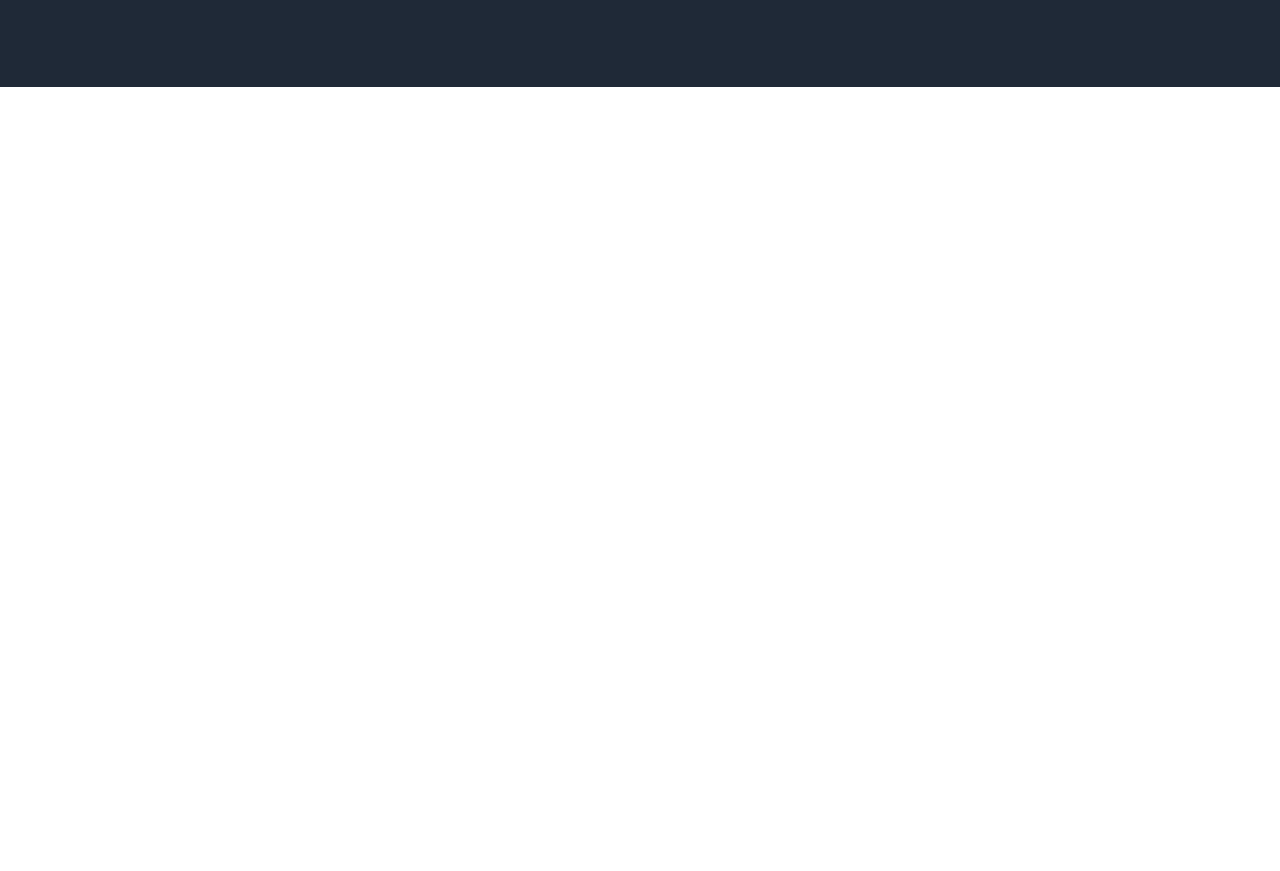
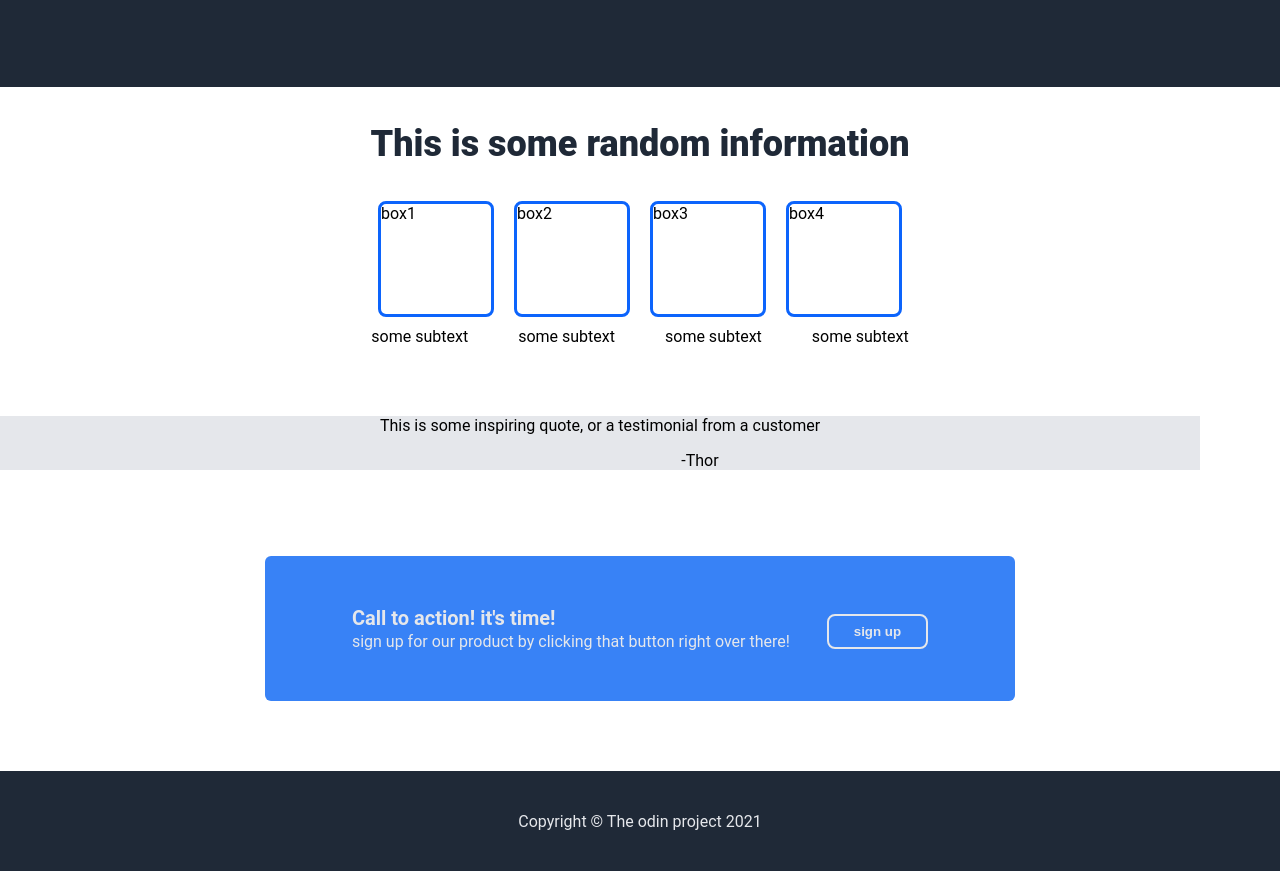
Before and after one commit to nazaninjh/project-landing-page, a plain HTML site: page index.html in a window 1280 px wide. Shown: the part 350-1221 px from the top of the page. Before the commit the page ends 800 px from the top, so only its background shows below. Drawn offline with Linux system fonts and the light colour scheme.

Commit message:
Add 2 sections: body and footer
added information and quotation part of the body, also call to action.
the copyright part was added to the footer.
the layout is complete, moving to content...

```diff
--- a/css/style.css
+++ b/css/style.css
@@ -1,11 +1,11 @@
 body {
     margin: 0px;
+    font-family: roboto,sans-serif,serif;
 
 }
 /*this section consists of header properties*/
 header {
     background-color: #1F2937;
-    font-family: roboto,sans-serif,serif;
     color: #F9FAF8;
 
 }
@@ -52,6 +52,7 @@ header {
     border-radius: 8px;
     border:0px;
     font-weight:700;
+    color: #F9FAF8;
 }
 .placeholder1 {
     background-color: rgb(121, 117, 138);
@@ -60,3 +61,94 @@ header {
     width: 300px;
 }
 /*end of header properties*/
+/*start of body*/
+.body-info {
+    text-align: center;
+    font-size: 36px;
+    font-weight: 900;
+    color: #1F2937;
+
+
+}
+.box-container {
+   display: flex;
+   justify-content: center;
+   gap:20px;
+
+}
+.box1,
+.box2,
+.box3,
+.box4 {
+    display: flex;
+    width: 110px;
+    height: 110px;
+    border:3px solid rgb(12, 100, 252);
+    border-radius: 8px;
+
+}
+.box-subtext {
+    display: flex;
+    justify-content: center;
+    gap:50px;
+    margin-top: 10px;
+}
+.quote-container {
+    width:1200px;
+    height: auto;
+    background-color: #E5E7EB;
+    text-align: center;
+    margin-top: 70px;
+}
+.author {
+    margin-left: 200px;
+
+}
+.call-container {
+    display: flex;
+    justify-content: center;
+    align-items: center;
+}
+.call-to-action {
+    display: flex;
+    flex-direction: column;
+    gap: 2px;
+
+
+}
+.call-action-bold {
+    font-size: 20px;
+}
+.call-plus-button {
+    display: flex;
+    color:#E5E7EB;
+    margin: 70px 250px 70px 250px;
+    padding: 50px;
+    background-color: #3882F6;
+    border:0px, hidden,#3882F6;
+    border-radius: 6px;
+    width: 650px;
+    height: auto;
+    justify-content: space-evenly;
+    align-items: center;
+}
+.signup-button2 {
+    background-color: #3882F6;
+    border: 2px solid #E5E7EB ;
+    color:#E5E7EB;
+    padding: 8px 25px;
+    border-radius: 8px;
+    font-weight: 700;
+    height: fit-content;
+    margin-top: 6px;
+    /*the end of body*/
+
+}
+footer {
+    display:flex;
+    align-items: center;
+    justify-content:center;
+    background-color: #1F2937;
+    color:#E5E7EB;
+    height: 100px;
+}
--- a/index.html
+++ b/index.html
@@ -20,8 +20,34 @@
         </p>
         <button class="sign-up-button">sign up</button></div>
         <div class="placeholder1">this is a place holder for an image</div>
-
     </div>
     </header>
+
+    <div class="body-info"><p>This is some random information</p></div>
+    <div class="box-container">
+    <div class="box1">box1</div>
+    <div class="box2">box2</div>
+    <div class="box3">box3</div>
+    <div class="box4">box4</div></div>
+    <div class="box-subtext"><div>some subtext</div>
+    <div>some subtext</div>
+    <div>some subtext</div>
+    <div>some subtext</div></div>
+    <div class="quote-container">This is some inspiring quote, or a testimonial from a customer
+        <p class="author">-Thor</p>
+    </div>
+    <div class="call-container">
+    <div class="call-plus-button">
+    <div class="call-to-action"><span class="call-action-bold"><strong>Call to action! it's time!</strong></span>
+        sign up for our product by clicking that button right over there!</div>
+        <button class="signup-button2">sign up</button></div></div>
+    <footer>
+        Copyright © The odin project 2021
+
+
+
+
+    </footer>
+
 </body>
 </html>
```
